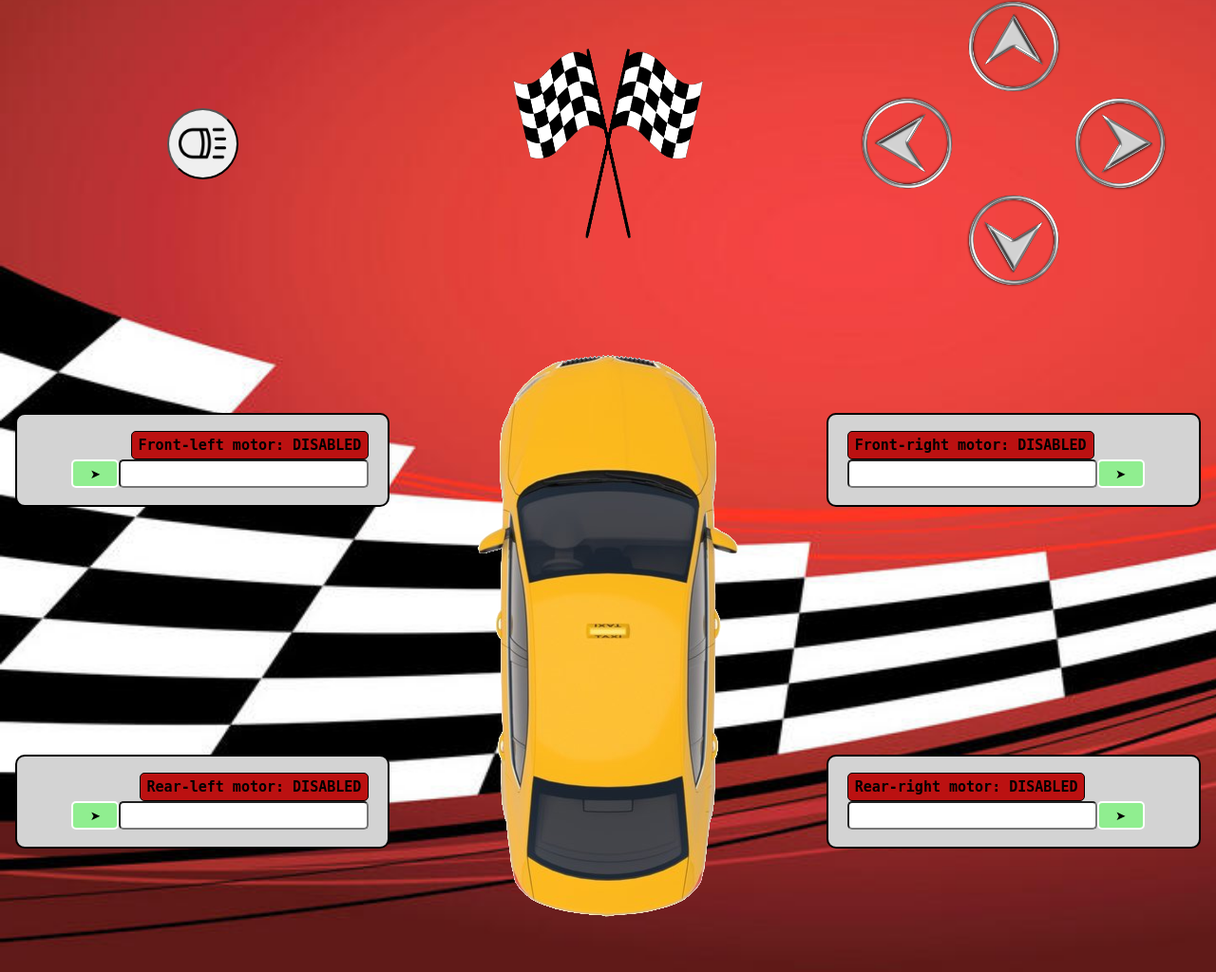
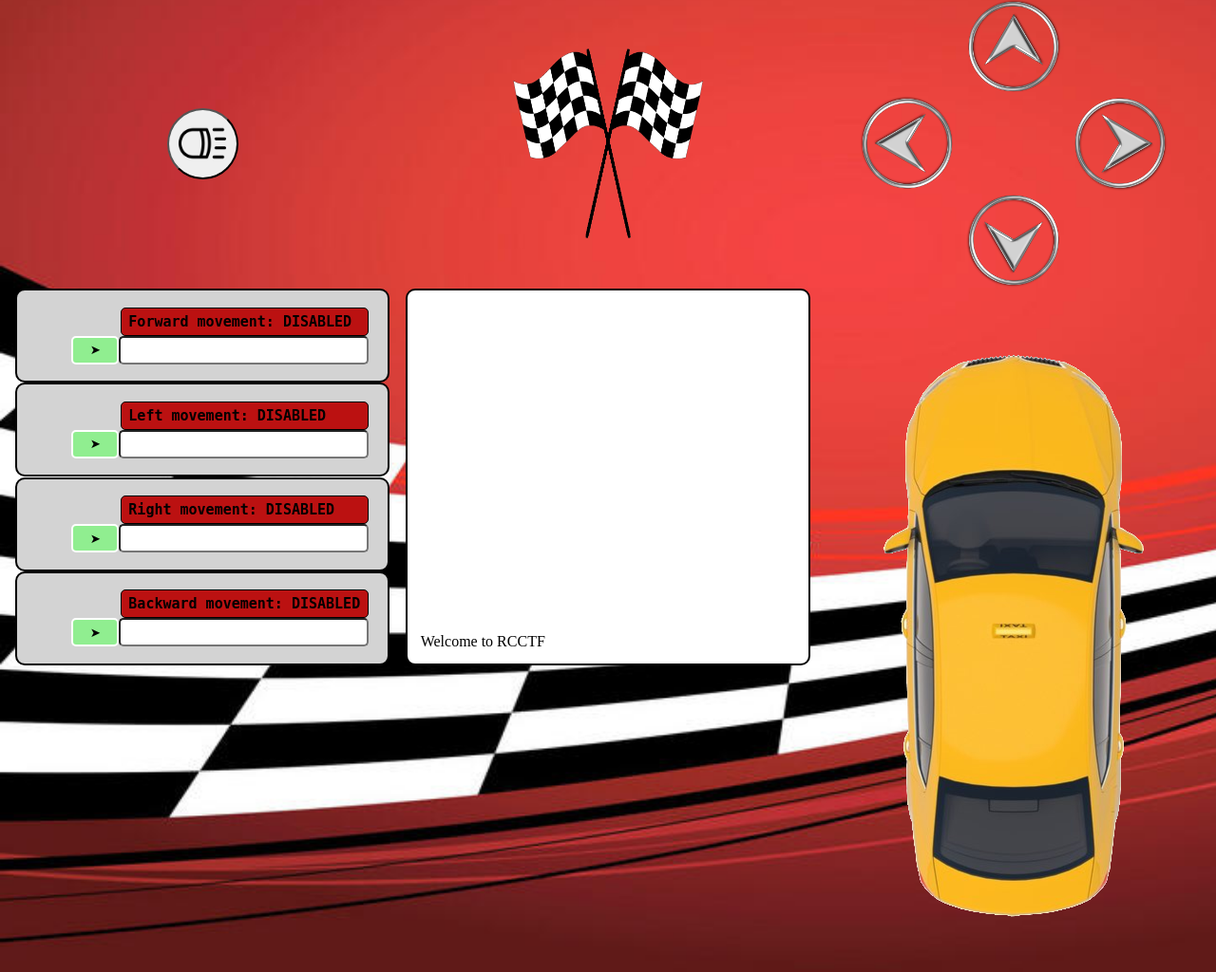
Before and after one commit to Curtico/RCCTF-Web, a Flask app: page / in a window 1280 px wide. Shown: the part 150-1174 px from the top of the page at 95% size. Run offline with Flask 2, Linux system fonts and the light colour scheme.

Commit message:
Re-worked formatting and added i2c

```diff
--- a/app.py
+++ b/app.py
@@ -1,8 +1,17 @@
 #!/usr/bin/python3
 
 from flask import Flask, render_template, request, make_response
+import my_i2c
 
 app = Flask(__name__, static_url_path="", static_folder="templates")
+
+ic2_bus = my_i2c.make_bus()
+my_i2c.motor_slow(ic2_bus)
+
+headlights_on = False
+
+# Encrypted random words so it can't be guessed
+valid_cookies = ["63757274696365", "61584d3d", "59513d3d", "67616d6572"]
 
 @app.route("/", methods=['GET', 'POST'])
 def index():
@@ -20,25 +29,23 @@ def index():
             response.set_cookie('SESSION', '0.0.0.0')
             return response
         else:
-            # Encrypted random words so it can't be guessed
-            valid_cookies = ["63757274696365", "61584d3d", "59513d3d", "67616d6572"]
             actual_cookies = req_cookie.split('.')
 
             motor_status = {
-                "front-left-motor": "disabled",
-                "front-right-motor": "disabled",
-                "rear-left-motor": "disabled",
-                "rear-right-motor": "disabled"
+                "forward-movement": "disabled",
+                "left-movement": "disabled",
+                "right-movement": "disabled",
+                "backward-movement": "disabled"
             }
 
             if actual_cookies[0] == valid_cookies[0]:
-                motor_status['front-left-motor'] = "enabled"
+                motor_status['forward-movement'] = "enabled"
             if actual_cookies[1] == valid_cookies[1]:
-                motor_status['front-right-motor'] = "enabled"
+                motor_status['left-movement'] = "enabled"
             if actual_cookies[2] == valid_cookies[2]:
-                motor_status['rear-left-motor'] = "enabled"
+                motor_status['right-movement'] = "enabled"
             if actual_cookies[3] == valid_cookies[3]:
-                motor_status['rear-right-motor'] = "enabled"
+                motor_status['backward-movement'] = "enabled"
 
             return motor_status
 
@@ -46,10 +53,10 @@ def index():
 @app.route("/flag-auth/", methods=['POST'])
 def authenticate_flag():
     flags_dictionary = {
-        "front-left-motor": "front-left{placeholder_flag_1}",
-        "front-right-motor": "front-right{placeholder_flag_2}",
-        "rear-left-motor": "rear-left{placeholder_flag_3}",
-        "rear-right-motor": "rear-right{placeholder_flag_3}"
+        "forward-movement": "flag{placeholder_1}",
+        "left-movement": "flag{placeholder_2}",
+        "right-movement": "flag{placeholder_3}",
+        "backward-movement": "flag{placeholder_4}"
     }
 
     data = request.json;
@@ -59,14 +66,14 @@ def authenticate_flag():
     flag = data['flag']
     if flag == flags_dictionary[motor]:
         response = make_response("flag_correct")
-        if motor == "front-left-motor":
-            cookies[0] = '63757274696365'
-        elif motor == "front-right-motor":
-            cookies[1] = '61584d3d'
-        elif motor == "rear-left-motor":
-            cookies[2] = '59513d3d'
-        elif motor == "rear-right-motor":
-            cookies[3] = '67616d6572'
+        if motor == "forward-movement":
+            cookies[0] = valid_cookies[0]
+        elif motor == "left-movement":
+            cookies[1] = valid_cookies[1]
+        elif motor == "right-movement":
+            cookies[2] = valid_cookies[2]
+        elif motor == "backward-movement":
+            cookies[3] = valid_cookies[3]
 
         response.set_cookie('SESSION', cookies[0] + '.' + cookies[1] + '.' + cookies[2] + '.' + cookies[3])
 
@@ -93,33 +100,51 @@ def movement():
     cookies = request.cookies.get('SESSION').split('.')
 
     if content['direction'] == "forward":
-        #forward()
-        print("User requested forward movement...")
-        return "Forward movement request successful!"
+        if cookies[0] == valid_cookies[0]:
+            print("Moving forward...")
+            my_i2c.forward(ic2_bus)
+            return "Moving forward..."
+        else:
+            return "Forward movement not authorized"
 
     elif content['direction'] == "left":
-        #left()
-        print("User requested left movement...")
-        return "Left movement request successful!"
+        if cookies[1] == valid_cookies[1]:
+            my_i2c.turn_left(ic2_bus)
+            print("Moving left...")
+            return "Moving left..."
+        else:
+            return "Leftward movement not authorized"
 
     elif content['direction'] == "right":
-        #right()
-        print("User requested right movement...")
-        return "Right movement request successful!"
+        if cookies[2] == valid_cookies[2]:
+            my_i2c.turn_right(ic2_bus)
+            print("Moving right...")
+            return "Moving right..."
+        else:
+            return "Rightward movement not authorized"
 
     elif content['direction'] == "backward":
-        #backward()
-        print("User requested backward movement...")
-        return "Backward movement request successful!"
+        if cookies[3] == valid_cookies[3]:
+            my_i2c.backward(ic2_bus)
+            print("Moving backward...")
+            return "Moving backward..."
+        else:
+            return "Backward movement not authorized"
 
     elif content['direction'] == "stop":
-        #stop()
-        print("User requested to stop movement...")
-        return "Stopping movement!"
+        my_i2c.stop(ic2_bus)
+        print("Stopping...")
+        return "Stopping..."
     elif content['direction'] == "lights":
-        #lights()
+        if headlights_on:
+            my_i2c.lights_off(ic2_bus)
+        else:
+            my_i2c.lights_on(ic2_bus)
         print("User found the light switch...")
-        return "Toggling headlights"
+        return "Toggling headlights..."
 
     else:
-        return "Bad movement request!"
+        return "Bad movement request"
+
+if __name__ == '__main__':
+    app.run(debug=True, port=80, host='0.0.0.0')
--- a/templates/css/styles.css
+++ b/templates/css/styles.css
@@ -70,9 +70,9 @@ nav button.collapsible {
 }
 
 #car {
-    grid-column-start: 2;
+    grid-column-start: 3;
     grid-row-start: 2;
-    grid-row-end: 4;
+    grid-row-end: 7;
     display :flex;
     margin: auto;
 }
@@ -84,6 +84,26 @@ nav button.collapsible {
     height: 200px;
     margin: auto;
     display:flex;
+}
+
+#event-log-pane {
+    grid-column-start: 2;
+    grid-row-start: 2;
+    grid-row-end: 6;
+    background-color: white;
+    padding: 14px;
+    display: flex;
+    flex-direction: column-reverse;
+    align-items: end safe;
+    overflow-y: auto;
+    border-radius: 10px;
+    border: 2px solid black;
+    white-space: pre-wrap;
+    height: 365px;
+}
+#event-log-pane p {
+    margin: 0;
+    margin-top: auto;
 }
 
 .flag-input {
@@ -110,15 +130,9 @@ nav button.collapsible {
     border-radius: 5px;
     font-weight: bold;
     transition: background-color 0.2s;
-}
-.flag-input p.left-of-car {
     justify-self: end;
     grid-column-start: 2;
-}
-.flag-input p.right-of-car {
-    justify-self: start;
-    grid-column-start: 1;
-    grid-column-end: 3;
+    width: 245px;
 }
 
 .flag-input-text {
@@ -148,21 +162,21 @@ nav button.collapsible {
     justify-self: start;
 }
 
-#front-left-motor {
+#forward-movement {
     grid-column-start: 1;
     grid-row-start: 2;
 }
-#rear-left-motor {
+#right-movement {
     grid-column-start: 1;
-    grid-row-start: 3;
+    grid-row-start: 4;
 }
-#front-right-motor {
-    grid-column-start: 3;
-    grid-row-start:  2;
+#left-movement {
+    grid-column-start: 1;
+    grid-row-start:  3;
 }
-#rear-right-motor {
-    grid-column-start: 3;
-    grid-row-start: 3;
+#backward-movement {
+    grid-column-start: 1;
+    grid-row-start: 5;
 }
 
 #button-home {
--- a/templates/index.html
+++ b/templates/index.html
@@ -16,7 +16,7 @@
         <div id="help-dialog">
             <p>
                 <h2>Welcome to RCCTF</h2><br><br>
-                There are four flags hidden on this site.  Each flag will enable one of the motors on the car.  All of the flags follow this format: the motor it activates followed by a string enclosed in curly braces.  For example: front-right{example_flag}<br><br>
+                There are four flags hidden on this site.  Each flag will enable one of the motors on the car.  All of the flags follow this format: flag{some_random_text}<br><br>
                 Use what you've learned to gain full control of the car!
             </p>
         </div>
@@ -41,26 +41,27 @@
                     <img src="{{url_for('static', filename='icons/fancy_right.png')}}">
                 </button>
             </div>
-            <div class="flag-input" id="front-left-motor">
-                <p class="left-of-car">Front-left motor: DISABLED</p>
+            <div class="flag-input" id="forward-movement">
+                <p>Forward movement: DISABLED</p>
                 <button class="flag-input-button right-justified" type="button">➤</button>
                 <input class="flag-input-text left-justified" type="text">
             </div>
-            <div class="flag-input" id="front-right-motor">
-                <p class="right-of-car">Front-right motor: DISABLED</p>
-                <input class="flag-input-text right-justified" type="text">
-                <button class="flag-input-button left-justified" type="button">➤</button>
-            </div>
-            <div class="flag-input" id="rear-left-motor">
-                <p class="left-of-car">Rear-left motor: DISABLED</p>
+            <div class="flag-input" id="left-movement">
+                <p>Left movement: DISABLED</p>
                 <button class="flag-input-button right-justified" type="button">➤</button>
                 <input class="flag-input-text left-justified" type="text">
             </div>
-            <div class="flag-input" id="rear-right-motor">
-                <p class="right-of-car">Rear-right motor: DISABLED</p>
-                <input class="flag-input-text right-justified" type="text">
-                <button class="flag-input-button left-justified" type="button">➤</button>
+            <div class="flag-input" id="right-movement">
+                <p>Right movement: DISABLED</p>
+                <button class="flag-input-button right-justified" type="button">➤</button>
+                <input class="flag-input-text left-justified" type="text">
             </div>
+            <div class="flag-input" id="backward-movement">
+                <p>Backward movement: DISABLED</p>
+                <button class="flag-input-button right-justified" type="button">➤</button>
+                <input class="flag-input-text left-justified" type="text">
+            </div>
+            <div id="event-log-pane"><p>Welcome to RCCTF<p></div>
         </div>
         <script src="{{url_for('static', filename='js/app.js')}}"></script>
     </body>
--- a/templates/js/app.js
+++ b/templates/js/app.js
@@ -1,3 +1,6 @@
+// Select event pane
+var eventPane = document.getElementById("event-log-pane").getElementsByTagName("p")[0];
+
 // Define movement button functionality
 function move (direction) {
     var data = {direction: direction};
@@ -5,7 +8,9 @@ function move (direction) {
         method: "POST",
         headers: {'Content-Type': 'application/json'},
         body: JSON.stringify(data)
-    });
+    }).then(res => {res.text().then(text => {
+        eventPane.textContent += "\n" + text;
+    })});
 }
 
 // Collapsible help dialog
@@ -28,7 +33,8 @@ var sendButtons = document.getElementsByClassName("flag-input-button");
 for (let i = 0; i < sendButtons.length; i++) {
     sendButtons[i].addEventListener("click", function() {
         var motor = this.parentNode.id;
-        var flag = this.parentNode.getElementsByClassName("flag-input-text")[0].value;
+        var inputBox = this.parentNode.getElementsByClassName("flag-input-text")[0];
+        var flag = inputBox.value;
         var indicator = this.parentNode.getElementsByTagName("p")[0];
 
         var data = {motor: motor, flag: flag};
@@ -40,36 +46,47 @@ for (let i = 0; i < sendButtons.length; i++) {
             if (text == "flag_correct") {
                 indicator.style.backgroundColor = "#11bb11";
                 indicator.textContent = indicator.textContent.substring(0, indicator.textContent.indexOf(":")) + ": ENABLED";
-                console.log("Correct flag submitted.");
+                eventPane.textContent += "\n" + "Correct flag submitted";
+                inputBox.disabled = true;
+                this.disabled = true;
+                inputBox.value = "";
             } else {
-                console.log("Incorrect flag submitted.");
+                eventPane.textContent += "\n" + "Incorrect flag submitted";
             }
         })});
     });
 }
 
 // Initial cookie check for indicator styles
-var indFL = document.getElementById("front-left-motor").getElementsByTagName("p")[0];
-var indFR = document.getElementById("front-right-motor").getElementsByTagName("p")[0];
-var indRL = document.getElementById("rear-left-motor").getElementsByTagName("p")[0];
-var indRR = document.getElementById("rear-right-motor").getElementsByTagName("p")[0];
+var indFL = document.getElementById("forward-movement").getElementsByTagName("p")[0];
+var indFR = document.getElementById("left-movement").getElementsByTagName("p")[0];
+var indRL = document.getElementById("right-movement").getElementsByTagName("p")[0];
+var indRR = document.getElementById("backward-movement").getElementsByTagName("p")[0];
 
 fetch("/", {method: "POST"}).then(res => res.json()).then(data => {
     console.log(data);
-    if (data['front-left-motor'] == "enabled") {
+    if (data['forward-movement'] == "enabled") {
         indFL.style.backgroundColor = "#11bb11";
         indFL.textContent = indFL.textContent.substring(0, indFL.textContent.indexOf(":")) + ": ENABLED";
+        indFL.parentElement.getElementsByClassName("flag-input-text")[0].disabled = true;
+        indFL.parentElement.getElementsByClassName("flag-input-button")[0].disabled = true;
     }
-    if (data['front-right-motor'] == "enabled") {
+    if (data['left-movement'] == "enabled") {
         indFR.style.backgroundColor = "#11bb11";
         indFR.textContent = indFR.textContent.substring(0, indFR.textContent.indexOf(":")) + ": ENABLED";
+        indFR.parentElement.getElementsByClassName("flag-input-text")[0].disabled = true;
+        indFR.parentElement.getElementsByClassName("flag-input-button")[0].disabled = true;
     }
-    if (data['rear-left-motor'] == "enabled") {
+    if (data['right-movement'] == "enabled") {
         indRL.style.backgroundColor = "#11bb11";
         indRL.textContent = indRL.textContent.substring(0, indRL.textContent.indexOf(":")) + ": ENABLED";
+        indRL.parentElement.getElementsByClassName("flag-input-text")[0].disabled = true;
+        indRL.parentElement.getElementsByClassName("flag-input-button")[0].disabled = true;
     }
-    if (data['rear-right-motor'] == "enabled") {
+    if (data['backward-movement'] == "enabled") {
         indRR.style.backgroundColor = "#11bb11";
         indRR.textContent = indRR.textContent.substring(0, indRR.textContent.indexOf(":")) + ": ENABLED";
+        indRR.parentElement.getElementsByClassName("flag-input-text")[0].disabled = true;
+        indRR.parentElement.getElementsByClassName("flag-input-button")[0].disabled = true;
     }
 });
```
